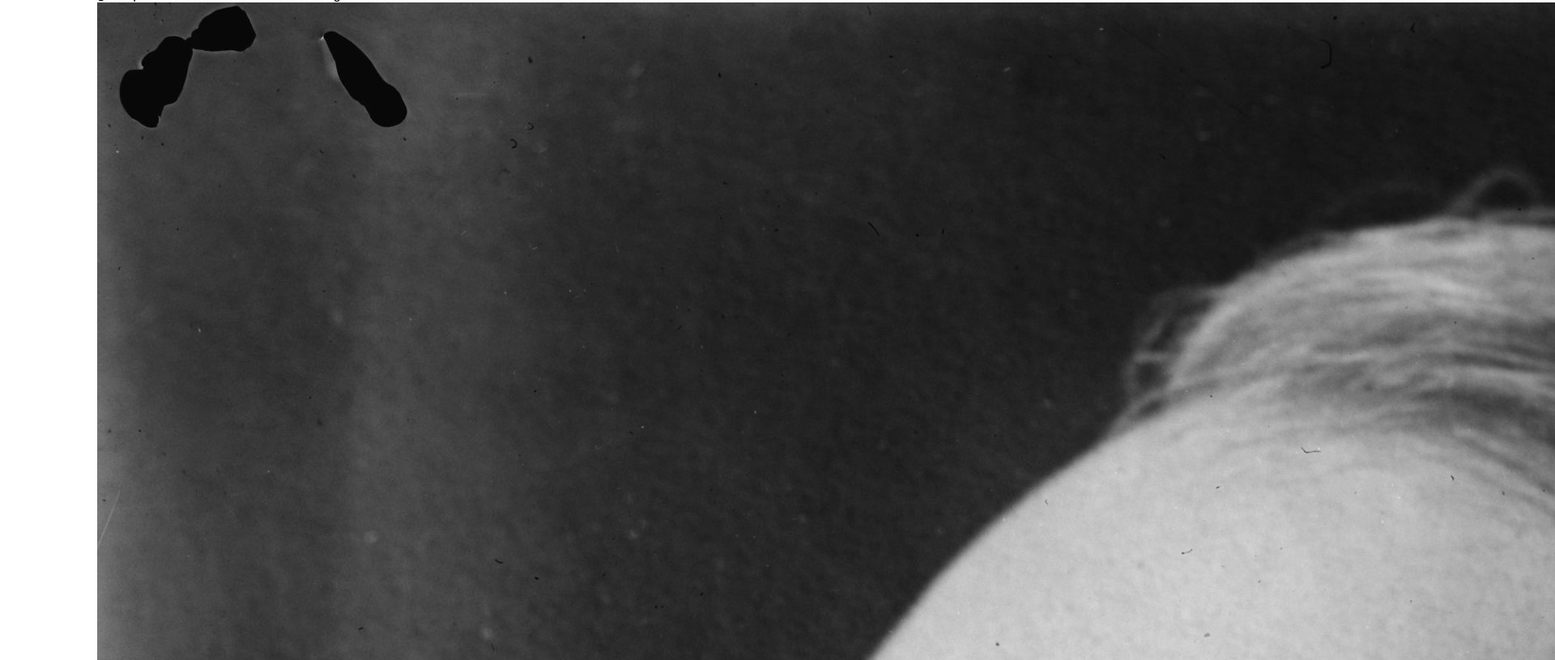
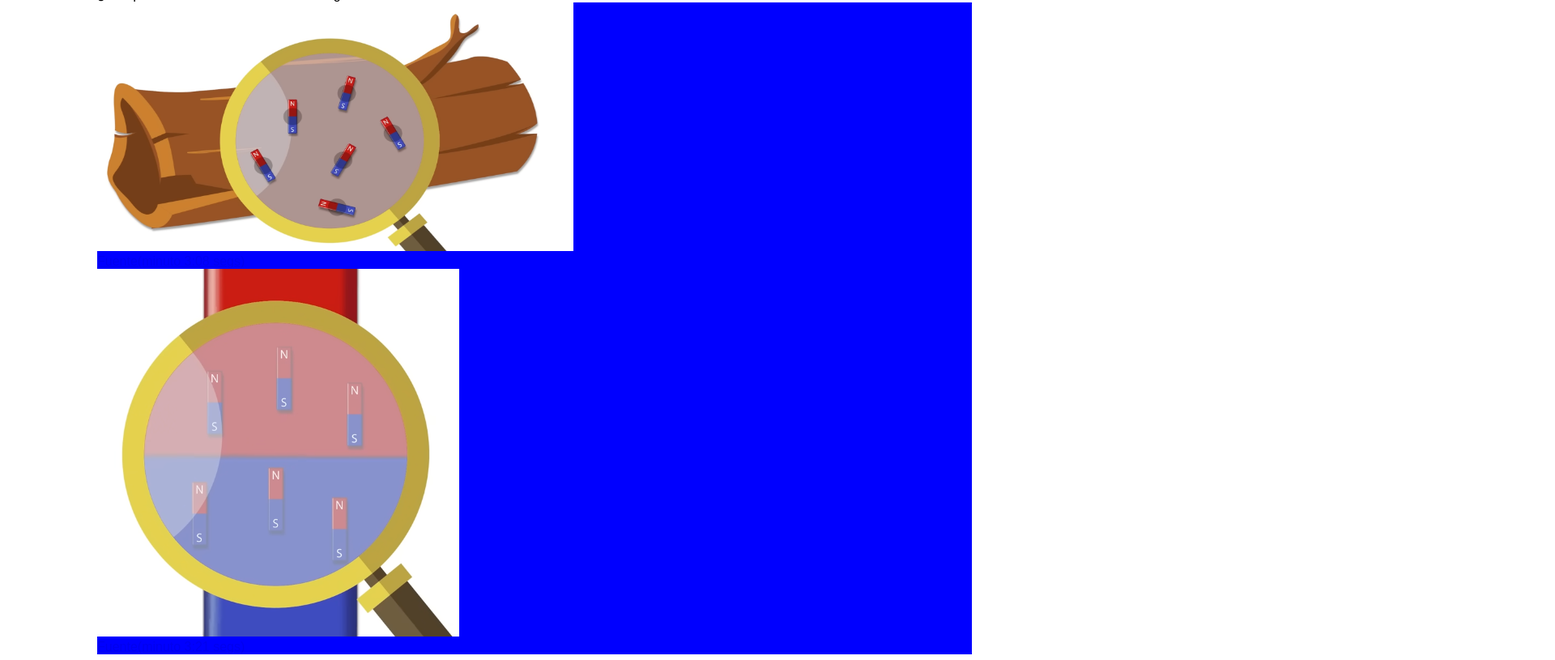
Before and after one commit to 0Kazu/0Kazu.github.io, a plain HTML site: page index.html in a window 1280 px wide. Shown: the part 2578-3393 px from the top of the page at 81% size, 1920 px wide, since content can reach past the window. Drawn offline with Linux system fonts and the light colour scheme.

Commit message:
otra
vez xd

```diff
--- a/index.html
+++ b/index.html
@@ -92,14 +92,14 @@
                     ¿Por que no todos los materiales son magneticos?
                     <div class="listas-imagenes">
                         <div class="listas-imagenes-img1">
-                            <img src="imgs/1/J.J.Thompson.jpg" alt="Imagen de la madera">
+                            <img style="width: 588px; height: 307px" src="imgs/2/madera.PNG" alt="Imagen de la madera">
                             <br>
-                            <span><a target="_blank" href="https://www.youtube.com/watch?v=_lrWIogPNFo&t=435s&ab_channel=DateunVlog">Fuente</a></span>
+                            <span><a target="_blank" href="https://www.youtube.com/watch?v=_lrWIogPNFo&t=435s&ab_channel=DateunVlog">Fuente(minuto 3:08 segs)</a></span>
                         </div>
                         <div class="listas-imagenes-img2">
-                            <img src="./imgs/1/modeloAtomJJ.webp" alt="Imagen de ambar">
+                            <img style="width: 447px; height: 454px" src="./imgs/2/iman.PNG" alt="Imagen del iman">
                             <br>
-                            <span><a target="_blank" href="https://cdn0.geoenciclopedia.com/es/posts/8/4/2/principios_basicos_del_modelo_atomico_de_thomson_248_1_600.webp">Fuente</a></span>
+                            <span><a target="_blank" href="https://www.youtube.com/watch?v=_lrWIogPNFo&t=435s&ab_channel=DateunVlog">Fuente(minuto 3:21 segs)</a></span>
                         </div>
                     </div>
                 </li>
```
Also changed, not shown: imgs/2/iman.PNG (added), imgs/2/madera.PNG (added).
